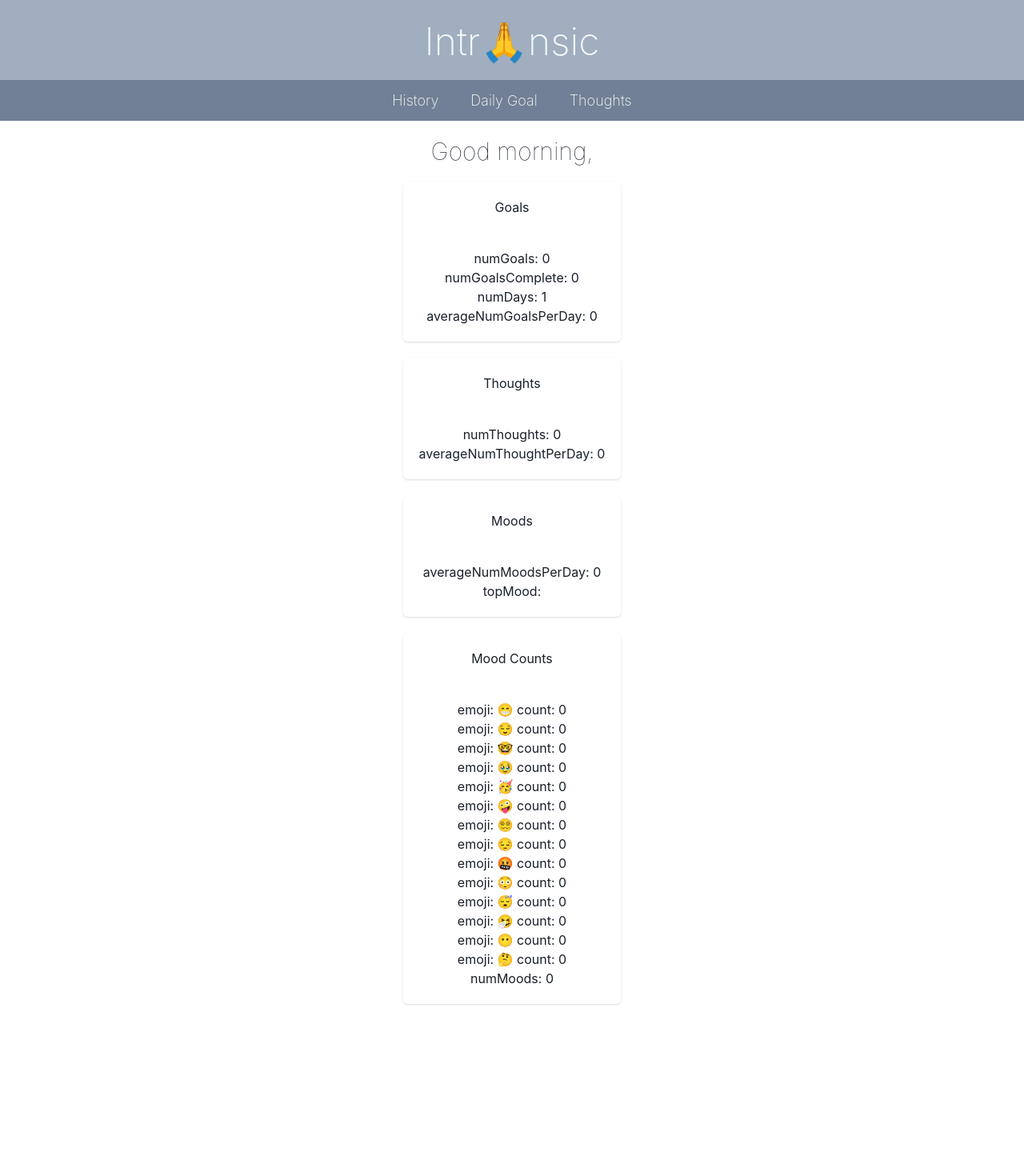
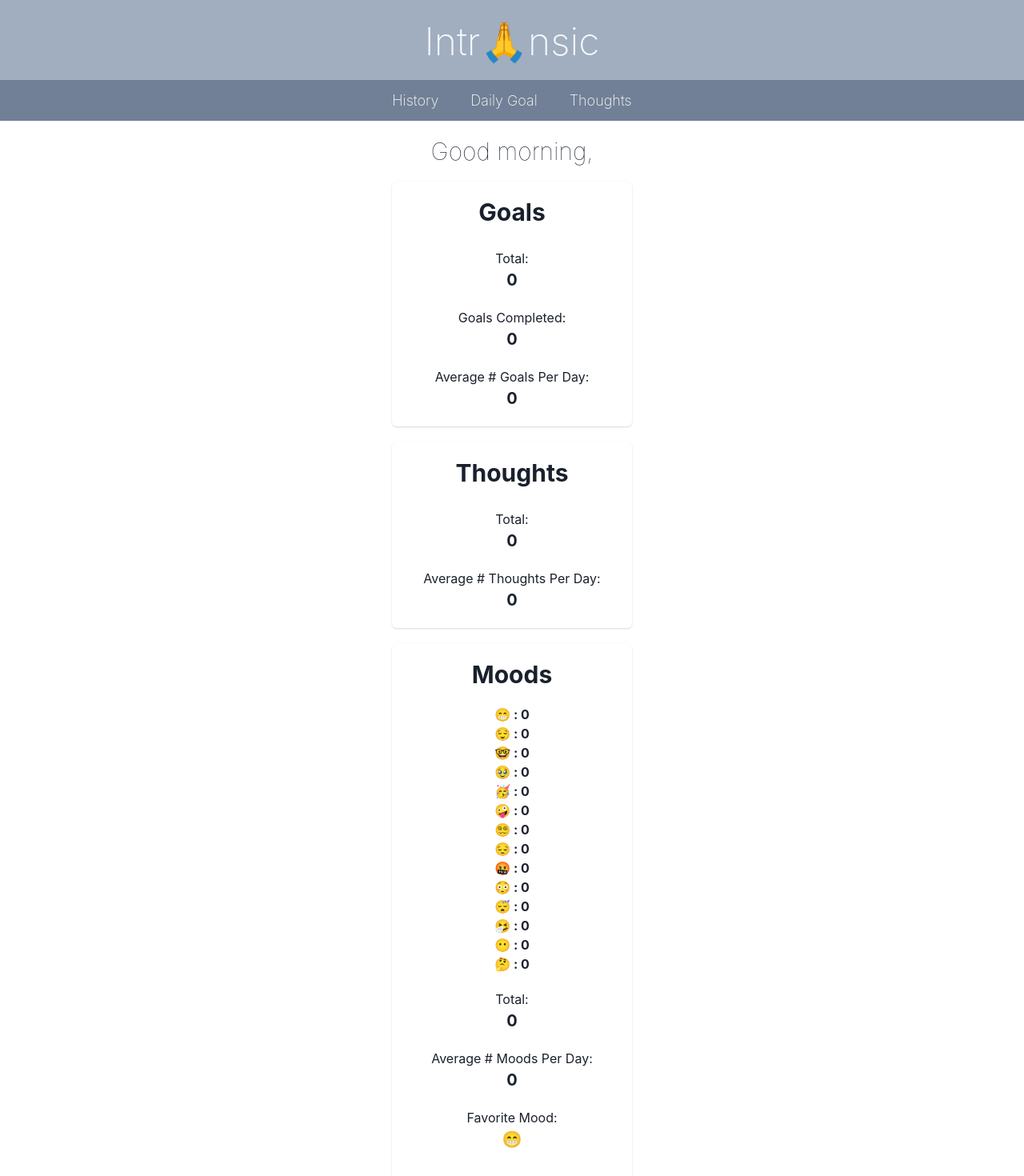
Before and after one commit to HansenJacobA/intrinsic, a Next.js app: page /history in a window 1280 px wide. Shown: the top 1470 px of the page at 80% size. Before the commit the page ends 1295 px from the top, so only its background shows below. Built offline with nearby package versions, Linux system fonts and the light colour scheme.

Commit message:
historical data rendering complete

```diff
--- a/src/components/historicalData/index.tsx
+++ b/src/components/historicalData/index.tsx
@@ -1,9 +1,10 @@
-import { Card, CardBody, CardHeader, Flex, Text } from "@chakra-ui/react";
+import { Card, CardBody, Text, Flex, Heading } from "@chakra-ui/react";
 import { useEffect, useState } from "react";
 import getValueByKey from "../../utilities/getValueByKey";
 import { templateGoalData } from "../../utilities/historicalData.ts";
 import { templateThoughtData } from "../../utilities/historicalData.ts";
 import { templateMoodData } from "../../utilities/historicalData.ts";
+import HistoricalDataText from "../historicalDataText";
 
 export default function ApplicationData() {
   const [numDays, setNumDays] = useState(0);
@@ -21,49 +22,80 @@ export default function ApplicationData() {
   }, []);
 
   return (
-    <Flex direction="column" gap={5} mb={10}>
+    <Flex direction="column" gap={5} mb={10} w={300}>
       <Card>
-        <CardHeader textAlign="center">Goals</CardHeader>
         <CardBody textAlign="center">
-          <Text>numGoals: {currentGoalData.numGoals}</Text>
-          <Text>numGoalsComplete: {currentGoalData.numGoalsComplete}</Text>
-          <Text>numDays: {numDays}</Text>
-          <Text>
-            averageNumGoalsPerDay: {currentGoalData.averageNumGoalsPerDay}
-          </Text>
+          <Heading as="h3" size="lg" noOfLines={1} textAlign="center" pb={2}>
+            Goals
+          </Heading>
+
+          <Flex gap={5} direction="column" mt={5}>
+            <HistoricalDataText
+              description="Total:"
+              quantity={currentGoalData.numGoals}
+            />
+
+            <HistoricalDataText
+              description="Goals Completed:"
+              quantity={currentGoalData.numGoalsComplete}
+            />
+
+            <HistoricalDataText
+              description="Average # Goals Per Day:"
+              quantity={currentGoalData.averageNumGoalsPerDay}
+            />
+          </Flex>
         </CardBody>
       </Card>
 
       <Card>
-        <CardHeader textAlign="center">Thoughts</CardHeader>
         <CardBody textAlign="center">
-          <Text>numThoughts: {currentThoughtData.numThoughts}</Text>
-          <Text>
-            averageNumThoughtPerDay:{" "}
-            {currentThoughtData.averageNumThoughtPerDay}
-          </Text>
+          <Heading as="h3" size="lg" noOfLines={1} textAlign="center" pb={2}>
+            Thoughts
+          </Heading>
+
+          <Flex gap={5} direction="column" mt={5}>
+            <HistoricalDataText
+              description="Total:"
+              quantity={currentThoughtData.numThoughts}
+            />
+
+            <HistoricalDataText
+              description="Average # Thoughts Per Day:"
+              quantity={currentThoughtData.averageNumThoughtPerDay}
+            />
+          </Flex>
         </CardBody>
       </Card>
 
-      <Card>
-        <CardHeader textAlign="center">Moods</CardHeader>
+      <Card pb={5}>
         <CardBody textAlign="center">
-          <Text>
-            averageNumMoodsPerDay: {currentMoodData.averageNumMoodsPerDay}
-          </Text>
-          <Text>topMood: {currentMoodData.topMood}</Text>
-        </CardBody>
-      </Card>
+          <Heading as="h3" size="lg" noOfLines={1} textAlign="center" mb={5}>
+            Moods
+          </Heading>
 
-      <Card>
-        <CardHeader textAlign="center">Mood Counts</CardHeader>
-        <CardBody textAlign="center">
           {Object.values(currentMoodData.moodCounts).map(({ emoji, count }) => (
-            <Text key={emoji}>
-              emoji: {emoji} count: {count}
+            <Text key={emoji} fontWeight="bold">
+              {emoji} : {count}
             </Text>
           ))}
-          <Text>numMoods: {currentMoodData.numMoods}</Text>
+
+          <Flex gap={5} direction="column" mt={5}>
+            <HistoricalDataText
+              description="Total:"
+              quantity={currentMoodData.numMoods}
+            />
+
+            <HistoricalDataText
+              description="Average # Moods Per Day:"
+              quantity={currentMoodData.averageNumMoodsPerDay}
+            />
+
+            <HistoricalDataText
+              description="Favorite Mood:"
+              quantity={currentMoodData.topMood}
+            />
+          </Flex>
         </CardBody>
       </Card>
     </Flex>
--- /dev/null
+++ b/src/components/historicalDataText/index.tsx
@@ -0,0 +1,18 @@
+import { Text } from "@chakra-ui/react";
+
+export default function HistoricalDataText({
+  description,
+  quantity,
+}: {
+  description: string;
+  quantity: number | string;
+}) {
+  return (
+    <Text>
+      {description}
+      <Text fontWeight="bold" fontSize={20}>
+        {quantity}
+      </Text>
+    </Text>
+  );
+}
--- a/src/pages/_app.tsx
+++ b/src/pages/_app.tsx
@@ -7,7 +7,7 @@ import { theme } from "../styles/theme";
 function App({ Component, pageProps }: AppProps) {
   return (
     <ChakraProvider theme={theme}>
-      {/* <Script src="/sw-register.js" /> */}
+      <Script src="/sw-register.js" />
       <Component {...pageProps} />
     </ChakraProvider>
   );
--- a/src/utilities/historicalData.ts/index.ts
+++ b/src/utilities/historicalData.ts/index.ts
@@ -70,7 +70,7 @@ export const addHistoricalDataMoodData = (description: string) => {
 export const templateMoodData = {
   numMoods: 0,
   averageNumMoodsPerDay: 0,
-  topMood: "",
+  topMood: "😁",
   moodCounts: {
     happy: { emoji: "😁", count: 0 },
     peaceful: { emoji: "😌", count: 0 },
```
